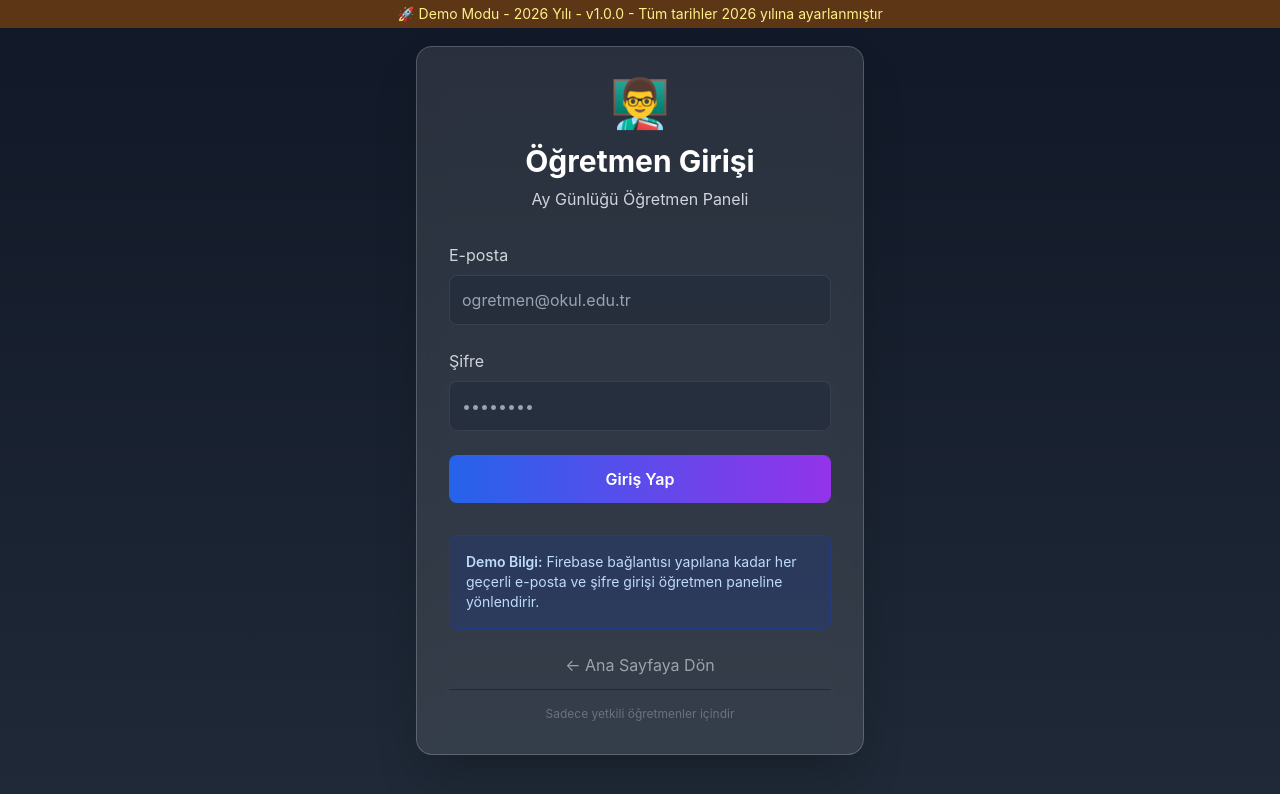
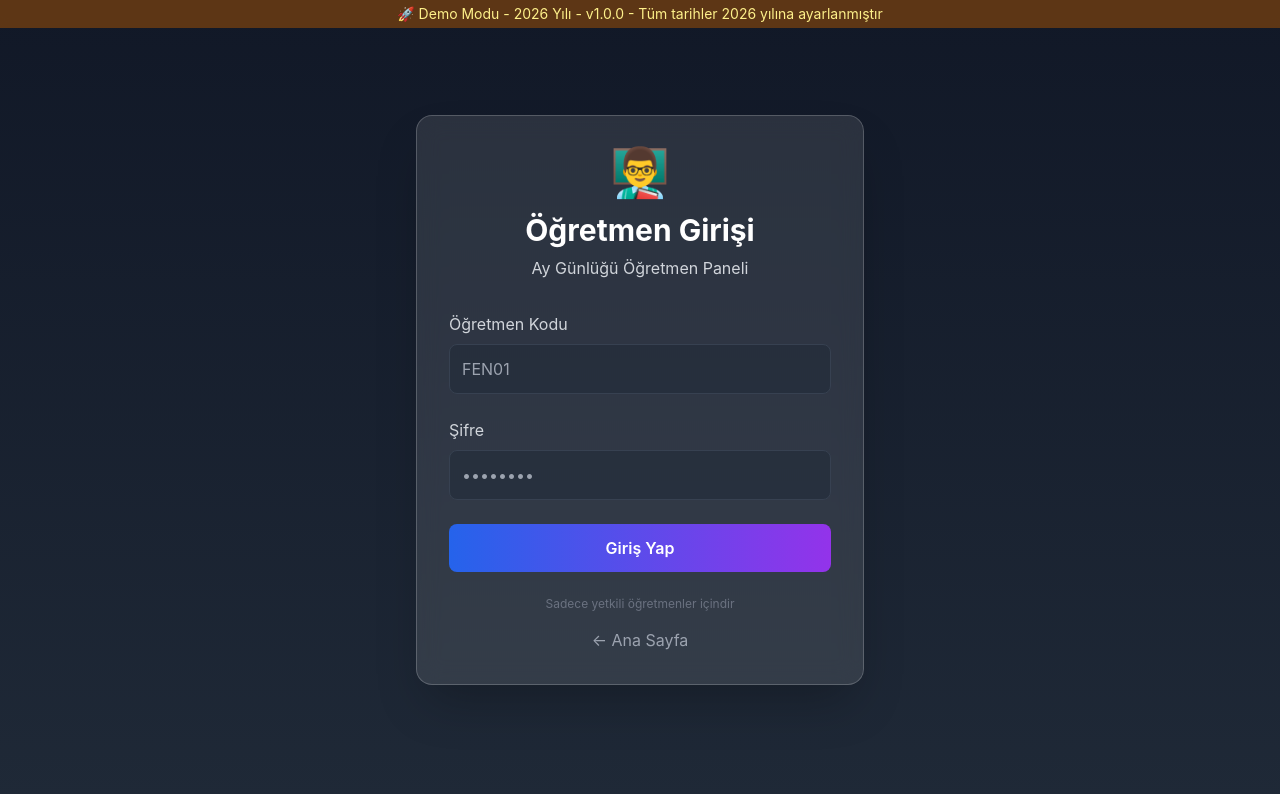
Before and after one commit to yrdgl/subasiooaygunlugum, a React (Create React App) app in the folder frontend/: page /OgretmenGiris in a window 1280 px wide. Shown: the top 794 px of the page. Built offline with nearby package versions, Linux system fonts and the light colour scheme.

Commit message:
Update OgretmenGiris.js

```diff
--- a/frontend/src/pages/OgretmenGiris.js
+++ b/frontend/src/pages/OgretmenGiris.js
@@ -2,21 +2,28 @@ import React, { useState } from 'react';
 import { Link, useNavigate } from 'react-router-dom';
 
 function OgretmenGiris() {
-  const [email, setEmail] = useState('');
+  const [ogretmenKodu, setOgretmenKodu] = useState('');
   const [sifre, setSifre] = useState('');
   const navigate = useNavigate();
 
   const handleSubmit = (e) => {
     e.preventDefault();
-    // Geçici kontrol - Firebase yapılınca değişecek
-    if (email && sifre) {
+
+    // TEK ÖĞRETMEN KODU + ŞİFRE (GEÇİCİ)
+    const TEACHER_CODE = 'FEN01';
+    const TEACHER_PASS = '1234';
+
+    if (ogretmenKodu === TEACHER_CODE && sifre === TEACHER_PASS) {
       navigate('/OgretmenDashboard');
+    } else {
+      alert('Öğretmen kodu veya şifre hatalı');
     }
   };
 
   return (
     <div className="min-h-screen bg-gradient-to-b from-gray-900 to-gray-800 flex items-center justify-center p-4">
       <div className="bg-white/10 backdrop-blur-md rounded-2xl shadow-2xl p-8 w-full max-w-md border border-white/20">
+
         {/* BAŞLIK */}
         <div className="text-center mb-8">
           <div className="text-5xl mb-4">👨‍🏫</div>
@@ -24,16 +31,16 @@ function OgretmenGiris() {
           <p className="text-gray-300">Ay Günlüğü Öğretmen Paneli</p>
         </div>
 
-        {/* GİRİŞ FORMU */}
+        {/* FORM */}
         <form onSubmit={handleSubmit} className="space-y-6">
           <div>
-            <label className="block text-gray-300 mb-2">E-posta</label>
+            <label className="block text-gray-300 mb-2">Öğretmen Kodu</label>
             <input
-              type="email"
-              value={email}
-              onChange={(e) => setEmail(e.target.value)}
-              className="w-full p-3 bg-gray-800/50 border border-gray-700 rounded-lg text-white focus:ring-2 focus:ring-blue-500 focus:border-transparent"
-              placeholder="ogretmen@okul.edu.tr"
+              type="text"
+              value={ogretmenKodu}
+              onChange={(e) => setOgretmenKodu(e.target.value)}
+              className="w-full p-3 bg-gray-800/50 border border-gray-700 rounded-lg text-white"
+              placeholder="FEN01"
               required
             />
           </div>
@@ -44,7 +51,7 @@ function OgretmenGiris() {
               type="password"
               value={sifre}
               onChange={(e) => setSifre(e.target.value)}
-              className="w-full p-3 bg-gray-800/50 border border-gray-700 rounded-lg text-white focus:ring-2 focus:ring-blue-500 focus:border-transparent"
+              className="w-full p-3 bg-gray-800/50 border border-gray-700 rounded-lg text-white"
               placeholder="••••••••"
               required
             />
@@ -52,28 +59,22 @@ function OgretmenGiris() {
 
           <button
             type="submit"
-            className="w-full py-3 bg-gradient-to-r from-blue-600 to-purple-600 text-white font-semibold rounded-lg hover:from-blue-700 hover:to-purple-700 transition-all"
+            className="w-full py-3 bg-gradient-to-r from-blue-600 to-purple-600 text-white font-semibold rounded-lg"
           >
             Giriş Yap
           </button>
         </form>
 
-        {/* BİLGİ NOTU */}
-        <div className="mt-8 p-4 bg-blue-900/30 rounded-lg border border-blue-800/50">
-          <p className="text-sm text-blue-200">
-            <span className="font-semibold">Demo Bilgi:</span> Firebase bağlantısı yapılana kadar her geçerli e-posta ve şifre girişi öğretmen paneline yönlendirir.
-          </p>
+        <div className="mt-6 text-center text-xs text-gray-500">
+          Sadece yetkili öğretmenler içindir
         </div>
 
-        {/* LİNKLER */}
-        <div className="mt-6 text-center space-y-3">
-          <Link to="/" className="block text-gray-400 hover:text-white">
-            ← Ana Sayfaya Dön
+        <div className="mt-4 text-center">
+          <Link to="/" className="text-gray-400 hover:text-white">
+            ← Ana Sayfa
           </Link>
-          <div className="text-xs text-gray-500 pt-4 border-t border-gray-800">
-            Sadece yetkili öğretmenler içindir
-          </div>
         </div>
+
       </div>
     </div>
   );
```
